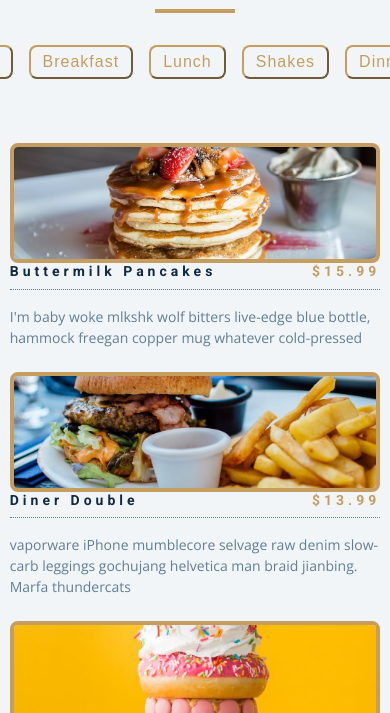
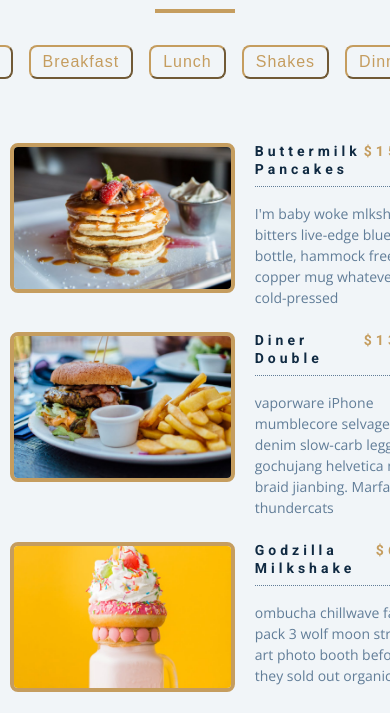
Before and after one commit to pino-pizza/pino-pizza.github.io, a plain HTML site: page index.html in a window 390 px wide. Shown: the part 123-836 px from the top of the page. Drawn offline with nearby package versions, Linux system fonts and the light colour scheme.

Commit message:
Update styles.css

```diff
--- a/styles.css
+++ b/styles.css
@@ -222,13 +222,3 @@ main {
 .menu-item {
   max-width: 100%; /* Ensure items take full width on smaller screens */
 }
-@media only screen and (max-width: 600px) {
-  /* Mobile-specific styles go here */
-  .menu-item {
-    grid-template-columns: 1fr; /* Full width for mobile */
-  }
-
-  .photo {
-    height: 120px; /* Adjust as needed */
-  }
-}
```
